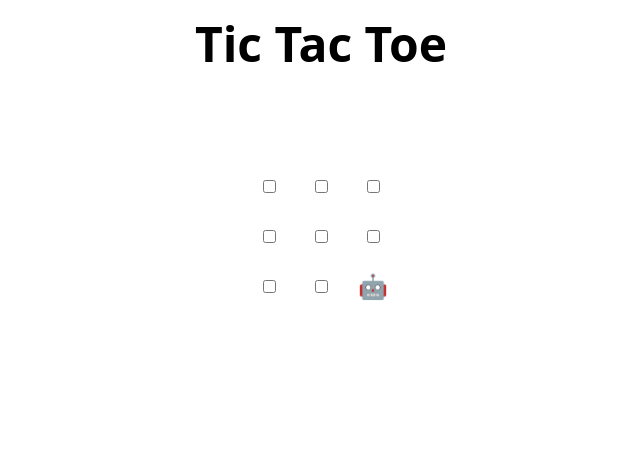
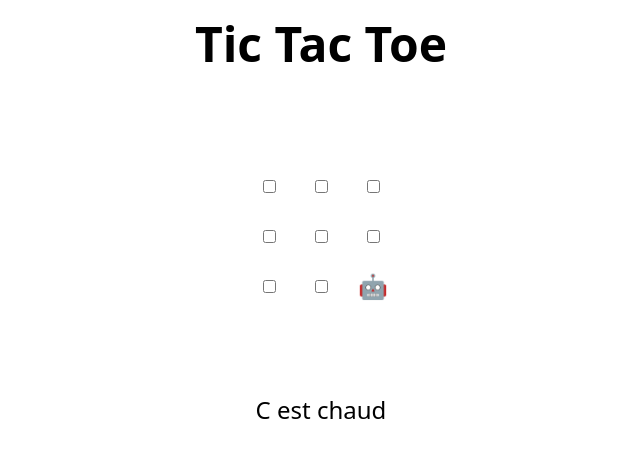
Before and after one commit to ngounoukopper/skills-review-pull-requests, a plain HTML site: page index.html in a window 1280 px wide. Shown: the whole page, without its empty margins (319-959 px from the left). Drawn offline with Linux system fonts and the light colour scheme.

Commit message:
Update index.html

```diff
--- a/index.html
+++ b/index.html
@@ -48,7 +48,7 @@
 </table>
 
 <h2 hidden>Game over, refresh to play again 🧑‍💻 🤖!</h2>
-
+C est chaud
 <script>
   // Initialization
   const boxes = Array.from(document.querySelectorAll("td"));
```
